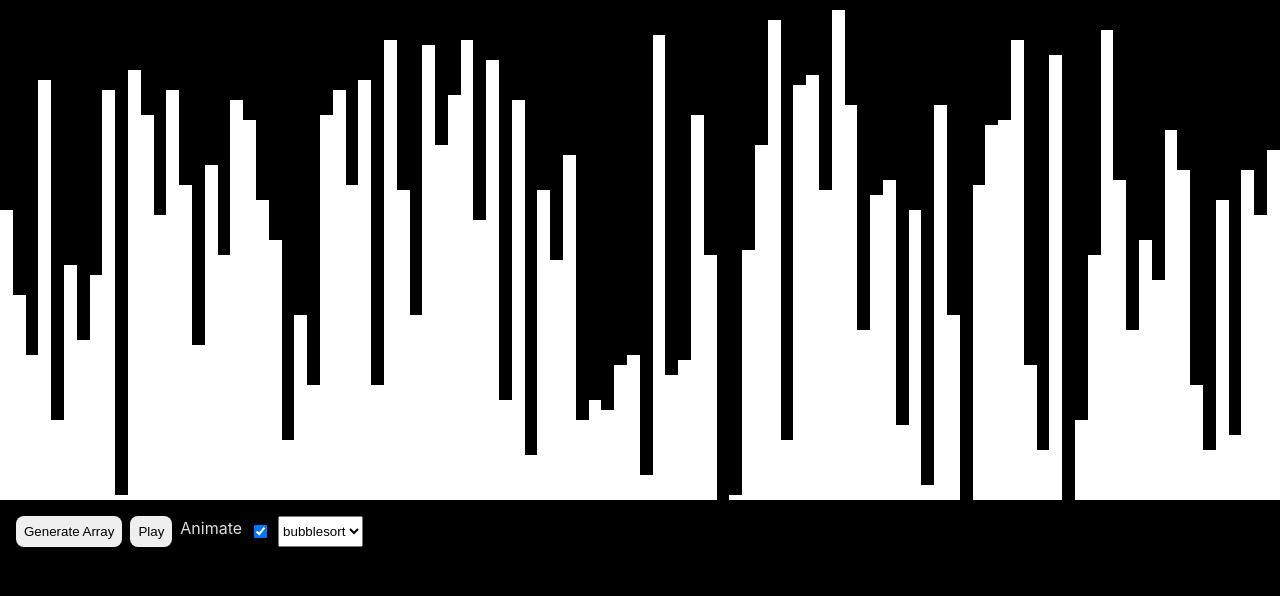
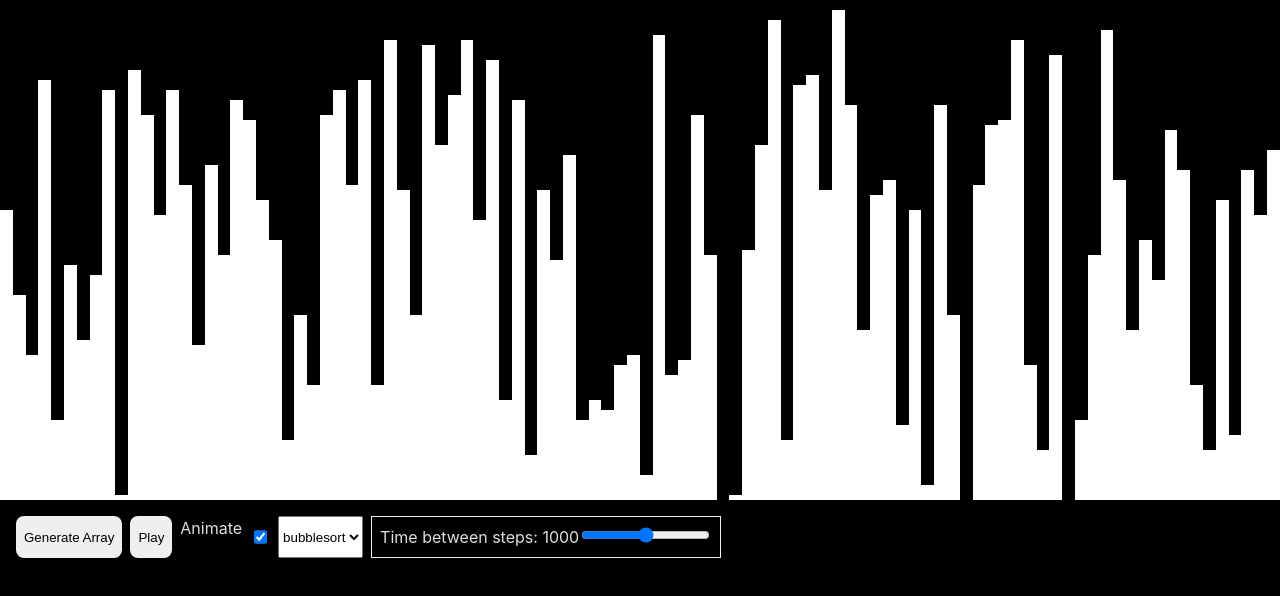
Before and after one commit to chuakid/sort-visualiser-react, a React (Vite) app: page / in a window 1280 px wide. Shown: the top 596 px of the page. Built offline with nearby package versions, Linux system fonts and the light colour scheme.

Commit message:
timer config

```diff
--- a/src/App.tsx
+++ b/src/App.tsx
@@ -10,6 +10,7 @@ function App() {
   const [sortingAlgo, setSortingAlgo] = useState<keyof typeof ALGOS>("bubblesort")
   const sortingGeneratorRef = useRef<Generator<Step>>(bubbleSort(array))
   const [animate, setAnimate] = useState(true)
+  const [timer, setTimer] = useState(1000)
 
   useEffect(() => {
     if (isPlaying) {
@@ -17,11 +18,11 @@ function App() {
       if (!nextStep.done) {
         const timeout = setTimeout(() => {
           setArray(array => playStep(array, nextStep.value))
-        }, 1)
+        }, timer)
         return () => clearTimeout(timeout)
       } else setIsPlaying(false)
     }
-  }, [isPlaying, array])
+  }, [isPlaying, array, timer])
 
   return (
     <div style={{ background: "black", minHeight: "100vh", minWidth: "100vw" }}>
@@ -48,6 +49,9 @@ function App() {
         }}>
           {Object.keys(ALGOS).map(algo => <option key={algo} value={algo}>{algo}</option>)}
         </select>
+        <div style={{ border: "1px solid #eeeeee", padding: "8px" }}>
+          <label>Time between steps: {timer}</label><input min={1} max={1000} step={1} type="range" onChange={e => setTimer(Number(e.currentTarget.value))} />
+        </div>
       </div>
 
     </div >
```
